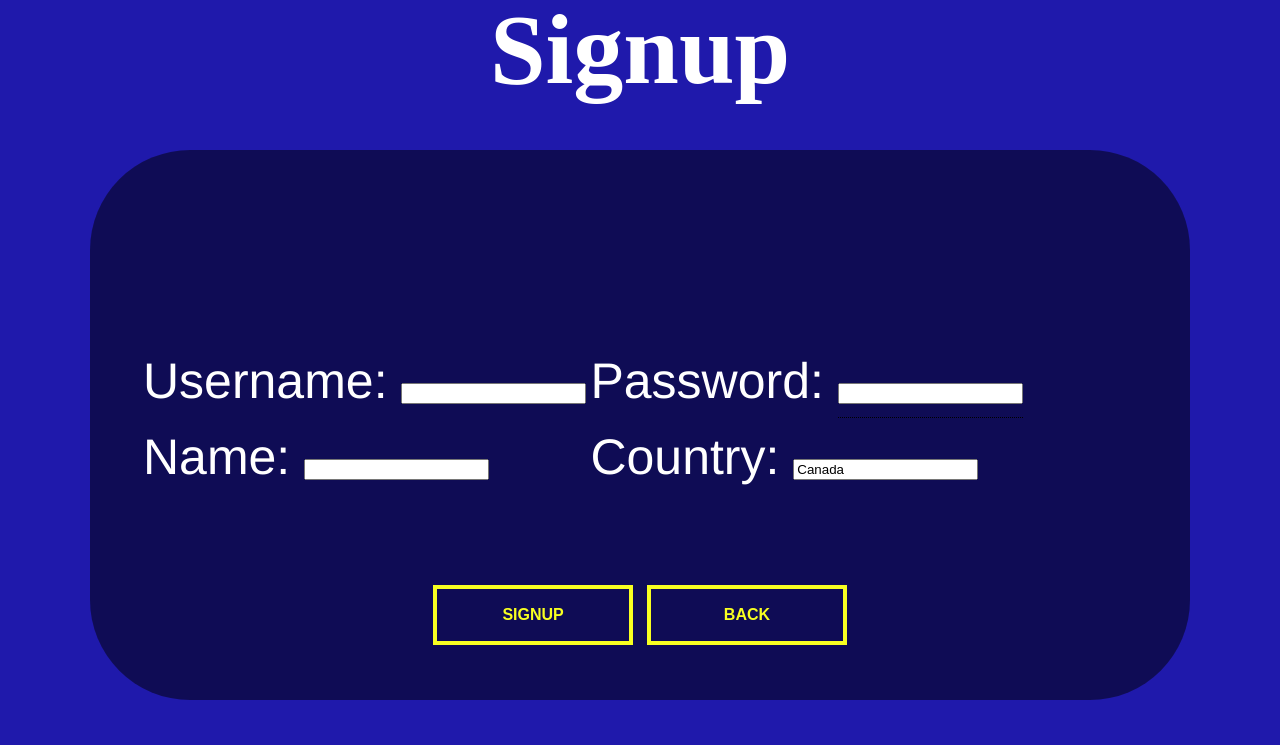
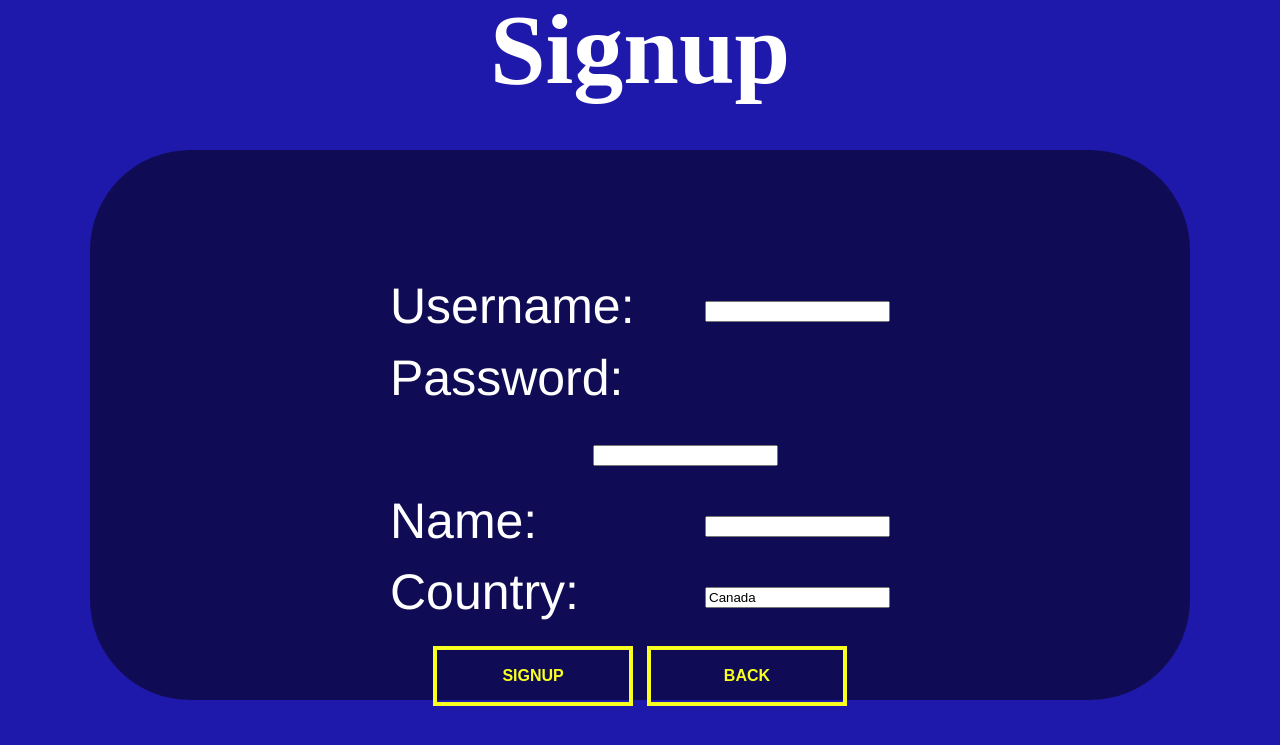
Before and after one commit to malinpho/jeoparty, a PHP site: page /signup.html in a window 1280 px wide; the page is wider, and only the part inside the window is pictured. Shown: the top 745 px of that part. Run offline with PHP 8.4, Linux system fonts and the light colour scheme.

Commit message:
alternative signup form

```diff
--- a/signup.css
+++ b/signup.css
@@ -41,6 +41,7 @@ body {
 	background-color: rgba(0,0,0,0.5);
 	padding: 50px;
 	border-radius: 100px;
+	display: block;
 }
 
 .backButton {
@@ -61,7 +62,7 @@ body {
 .passwordToolTip {
 	position: relative;
  	display: inline-block;
- 	border-bottom: 1px dotted black; /* If you want dots under the hoverable text */
+
 
 }
 
@@ -88,7 +89,21 @@ body {
 	visibility: visible;
 }
 
-.signupFormTable {
-	text-align: left;
+.signupForm {
+	display: inline-block;
+	float: center;
+	width: 500px;
+}
 
+.signupForm label {
+	float: left;
 }
+
+.floatInput {
+	float: right;
+	margin-top: 30px;
+}
+
+#password {
+	margin-left: 90px;
+}
--- a/signup.html
+++ b/signup.html
@@ -21,43 +21,28 @@
 		<div class="signupboard">
 
 			<form class = "signupForm" >
-				<br><br>
-				<table class="signupFormTable">
-					<tr>
-						<td>
 
-								<label for="username">Username:</label>
+				<br>
+				<label for="username">Username:</label>
 
-								<input type="text" id="username" name="username" required>
+				<input type="text" id="username" name="username" class="floatInput" required>
+				<br>
+				<label for="password">Password:</label>
+				<div class="passwordToolTip">
+					<input type="password" id="password" name="password" class="floatInput" required>
+					<span class="passwordToolTipText">Passwords must be between 6 and 20 characters, and contain at least one number.</span>
 
+				</div>
+				<br>
+				<label for="name">Name:</label>
+				<input type="text" class="floatInput" id="name" name="name" required>
+				<br>
 
-						</td>
-						<td>
-							<label for="password">Password:</label>
-							<div class="passwordToolTip">
-								<input type="password" id="password" name="password" required>
-								<span class="passwordToolTipText">Passwords must be between 6 and 20 characters, and contain at least one number.</span>
-							</div>
-						</td>
-
-					</tr>
-
-					<tr>
-						<td>
-
-								<label for="name">Name:</label>
-								<input type="text" id="name" name="name" required>
-
-						</td>
-						<td>
-							<label for="country">Country:</label>
-							<input type="text" id="country" name="country" value="Canada" required>
-						</td>
-					</tr>
+				<label for="country">Country:</label>
+				<input type="text" class="floatInput" id="country" name="country" value="Canada" required>
 
 
 
-				</table>
 
 
 
```
